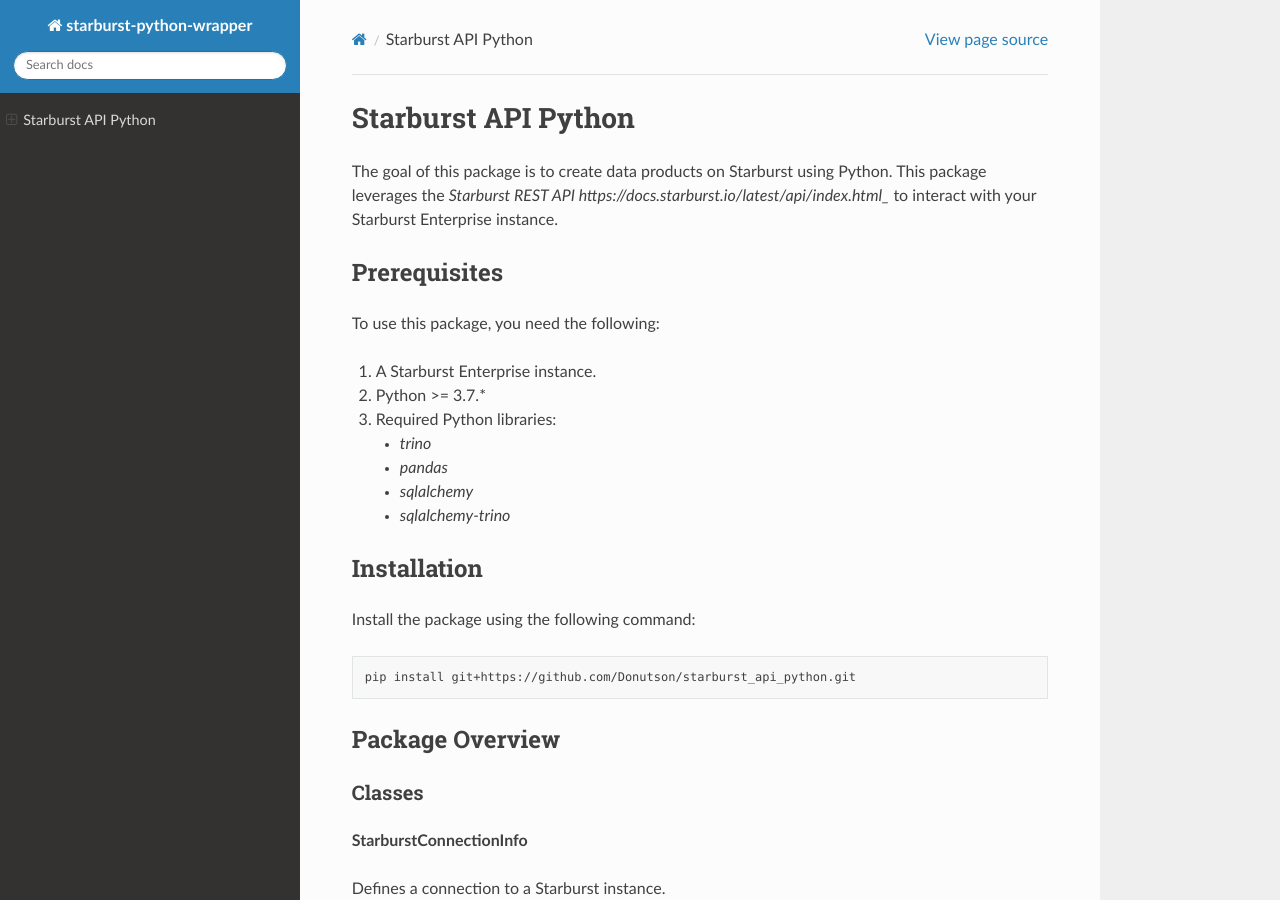
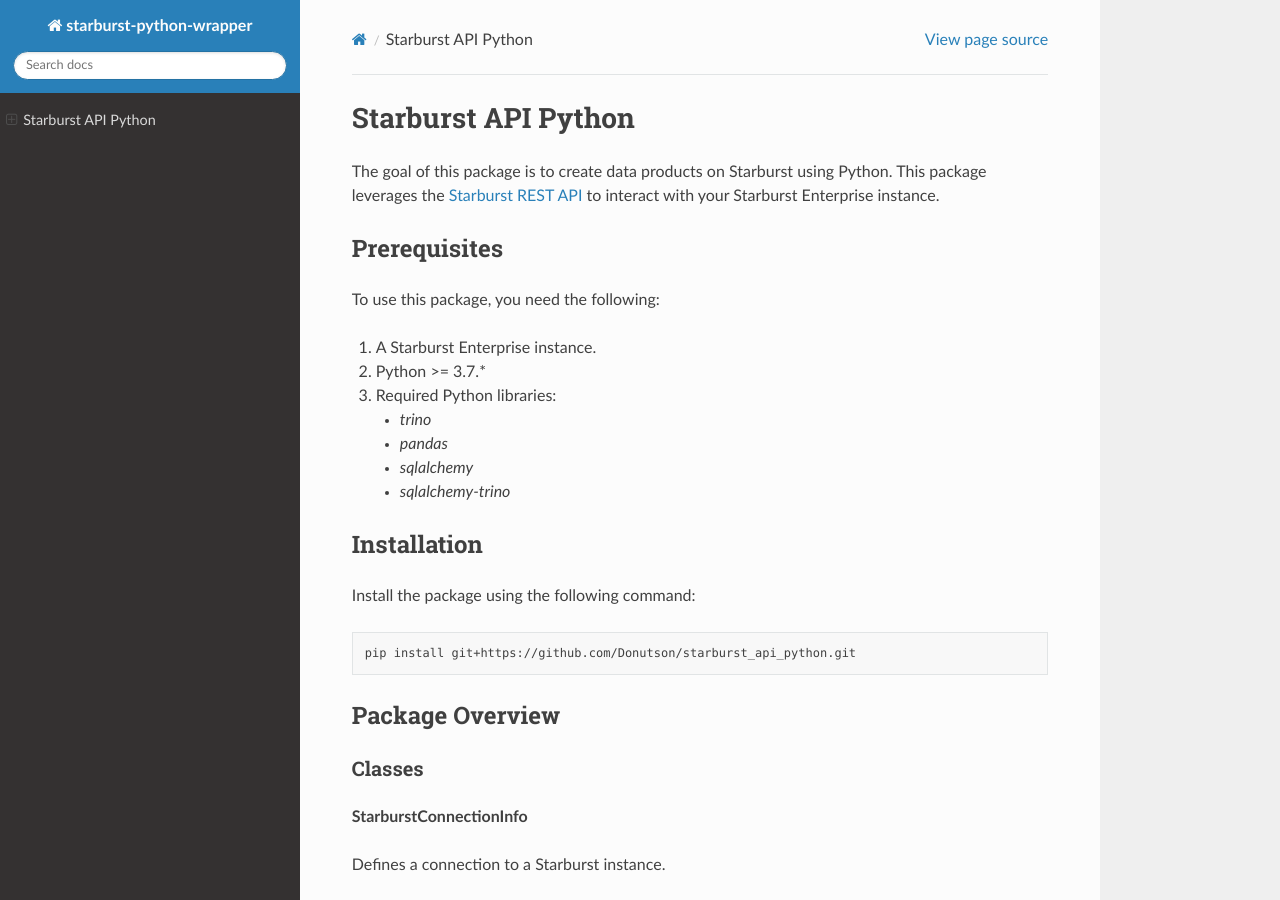
Before and after one commit to Donutson/starburst_api_python, a Sphinx documentation site: the page built from docs_source/source/index.rst, in a window 1280 px wide and 900 px high. Built offline with Sphinx 7.4.7 and the Read the Docs theme 3.1.0, drawn with Linux system fonts in a browser that asks for light colours.

Commit message:
fix: use correct syntax for link

```diff
--- a/docs_source/source/index.rst
+++ b/docs_source/source/index.rst
@@ -6,7 +6,7 @@
 Starburst API Python
 ====================
 
-The goal of this package is to create data products on Starburst using Python. This package leverages the `Starburst REST API https://docs.starburst.io/latest/api/index.html_` to interact with your Starburst Enterprise instance.
+The goal of this package is to create data products on Starburst using Python. This package leverages the `Starburst REST API <https://docs.starburst.io/latest/api/index.html>`_ to interact with your Starburst Enterprise instance.
 
 Prerequisites
 -------------
```
